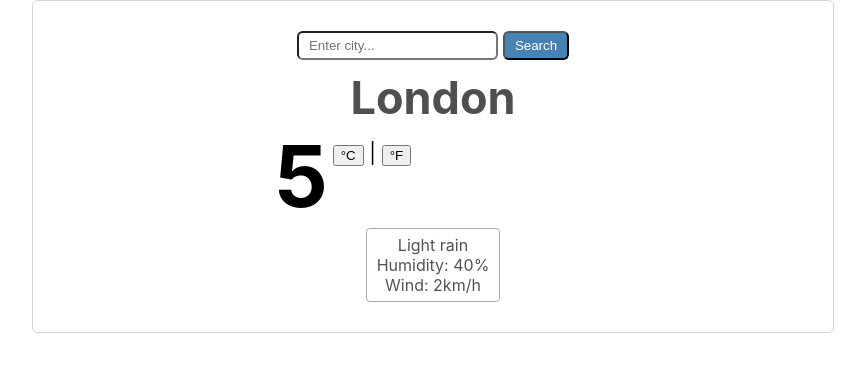
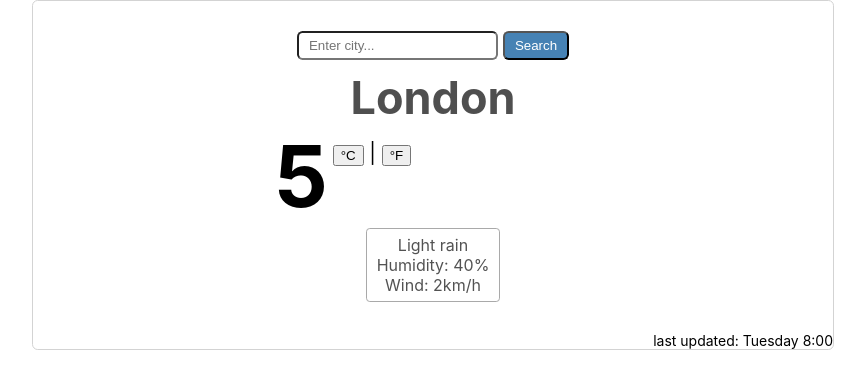
Before and after one commit to KrisTenFour/weather-react, a React (Create React App) app: page / in a window 1280 px wide. Shown: the top 388 px of the page, without its empty margins (207-1072 px from the left). Built offline with nearby package versions, Linux system fonts and the light colour scheme.

Commit message:
Add last-updated to Weather component

```diff
--- a/src/Weather.js
+++ b/src/Weather.js
@@ -7,8 +7,10 @@ export default function Weather() {
     let weatherData = {
         description: "Light rain",
         humidity: 40,
-        wind: 2
+        wind: 2,
+        updated: "Tuesday 8:00"
     };
+
     return (
         <div className="Weather">
             <form className="Search">
@@ -26,6 +28,7 @@ export default function Weather() {
                 <div className="humidity">Humidity: {weatherData.humidity}%</div>
                 <div className="wind">Wind: {weatherData.wind}km/h</div>
             </div>
+            <div className="last-updated">last updated: {weatherData.updated}</div>
         </div>
     );
 }
```
